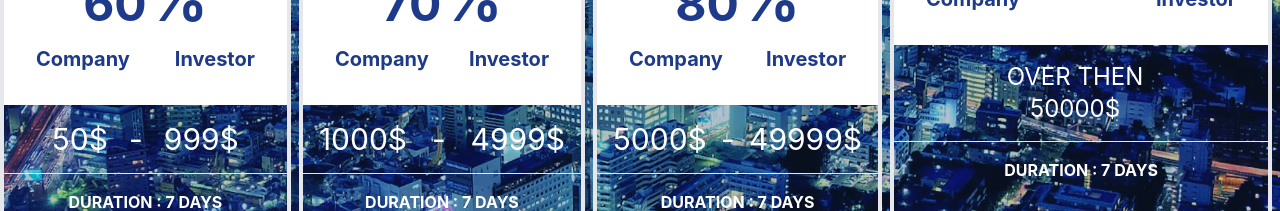
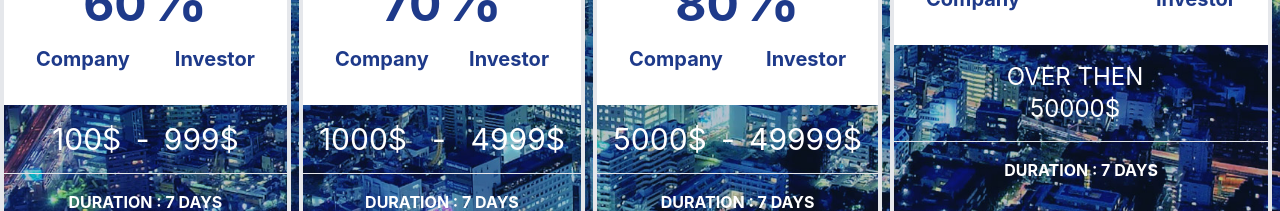
Before and after one commit to yacine37th/whale_hub, a React (Vite) app: page / in a window 1280 px wide. Shown: the part 2000-2211 px from the top of the page. Built offline with nearby package versions, Linux system fonts and the light colour scheme; no server answers; the database is empty.

Commit message:
price of the pack updated

```diff
--- a/src/home/Home.jsx
+++ b/src/home/Home.jsx
@@ -547,7 +547,7 @@ hover:border-white"
 
                   "
                   >
-                    <span>50$</span>-<span>999$</span>
+                    <span>100$</span>-<span>999$</span>
                   </div>
                   <div className="font-bold p-4">DURATION : 7 DAYS</div>
                 </li>
```
